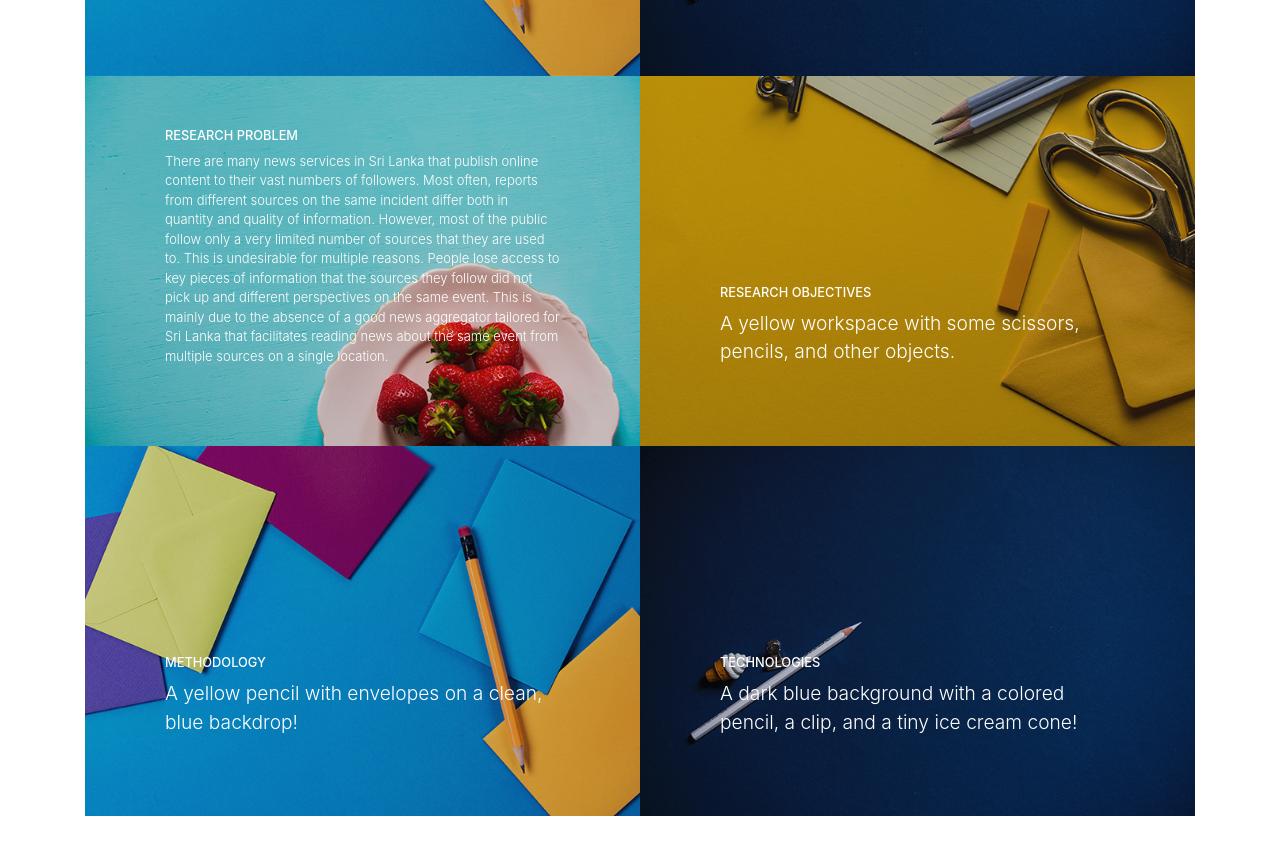
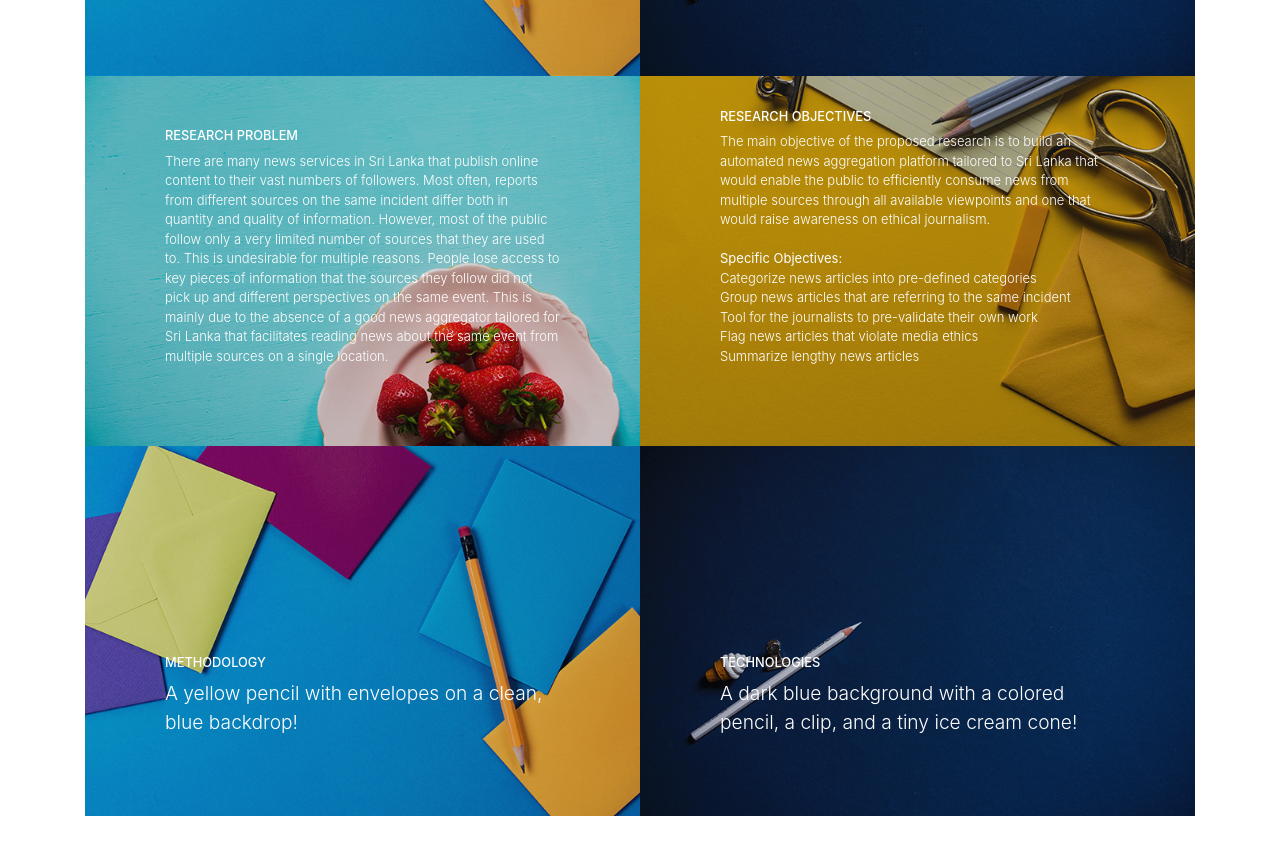
Before and after one commit to cdap-39/landing-page, a website with bundled scripts: page index.html in a window 1280 px wide. Shown: the part 1320-2174 px from the top of the page. Built offline with nearby package versions, Linux system fonts and the light colour scheme.

Commit message:
objectives

```diff
--- a/index.html
+++ b/index.html
@@ -112,7 +112,20 @@
                 <span class="caption">
                   <span class="caption-content">
                     <h2>Research Objectives</h2>
-                    <p class="mb-0">A yellow workspace with some scissors, pencils, and other objects.</p>
+                    <p class="mb-0" style="font-size: 13px">The main objective of the proposed research is to build an automated news aggregation platform tailored to Sri Lanka that would enable the public to efficiently consume news from multiple sources through all available viewpoints and one that would raise awareness on ethical journalism.
+                      <br><br>
+                      <strong>Specific Objectives:</strong>
+                      <br>
+                      Categorize news articles into pre-defined categories
+                      <br>
+                      Group news articles that are referring to the same incident
+                      <br>
+                      Tool for the journalists to pre-validate their own work
+                      <br>
+                      Flag news articles that violate media ethics
+                      <br>
+                      Summarize lengthy news articles
+                      </p>
                   </span>
                 </span>
                 <img class="img-fluid" src="img/portfolio-4.jpg" alt="">
```
